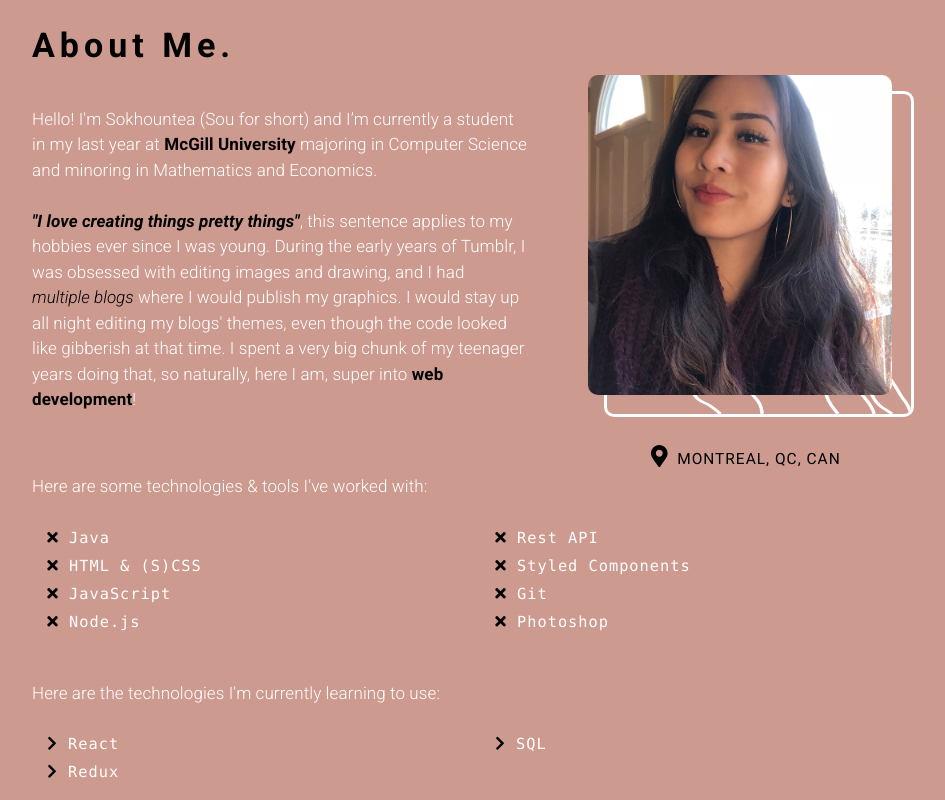
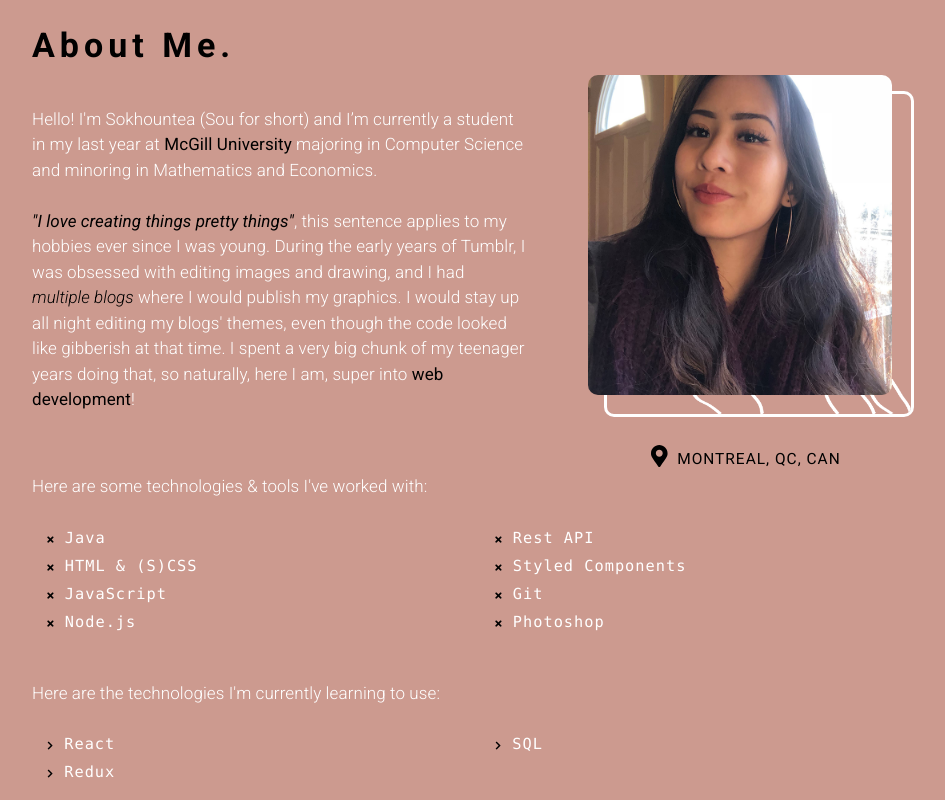
Before and after one commit to sokhountea/my-portfolio, a React (Create React App) app: page / in a window 1280 px wide. Shown: the part 840-1640 px from the top of the page, without its empty margins (160-1105 px from the left). Built offline with nearby package versions, Linux system fonts and the light colour scheme.

Commit message:
changing text style

```diff
--- a/src/styles/About.scss
+++ b/src/styles/About.scss
@@ -10,7 +10,7 @@
   color: white;
 
   b {
-    font-weight: 700;
+    font-weight: 400;
     color: $bgCol3;
   }
 
@@ -134,6 +134,7 @@
 
       .list1 {
         li::before {
+          font-size: 0.6em;
           font-family: "Font Awesome 5 Free";
           font-weight: 900;
           content: "\f00d";
@@ -143,6 +144,7 @@
 
       .list2 {
         li::before {
+          font-size: 0.6em;
           font-family: "Font Awesome 5 Free";
           font-weight: 900;
           content: "\f054";
--- a/src/styles/App.scss
+++ b/src/styles/App.scss
@@ -215,7 +215,7 @@ footer {
       align-self: flex-start;
     }
     .txt {
-      box-shadow: 0px -25px 40px 0 rgba( 31, 38, 135, 0.2 ) !important;
+      box-shadow: 0px -25px 40px 0 rgba( 31, 38, 135, 0.15 ) !important;
       margin: -30% 0 0 0;
       min-height: 0 !important;
 
--- a/src/styles/Projects.scss
+++ b/src/styles/Projects.scss
@@ -22,7 +22,7 @@
             grid-template-columns: 50% 50%;
             overflow: hidden !important;
 
-            box-shadow: 0 8px 32px 0 rgba( 31, 38, 135, 0.37 );
+            box-shadow: 0 8px 20px 0 rgba( 31, 38, 135, 0.37 );
             border-radius: 0 25px 25px 0;
             //border-radius: 25px;
 
@@ -37,7 +37,7 @@
                 background: rgba( 255, 255, 255, 0.30 );
 
                 border-radius: 30px;
-                box-shadow: -40px 10px 40px 0 rgba( 31, 38, 135, 0.2 );
+                box-shadow: -40px 10px 40px 0 rgba( 31, 38, 135, 0.15 );
                 backdrop-filter: blur( 15.0px );
                 -webkit-backdrop-filter: blur( 15.0px );
 
```
